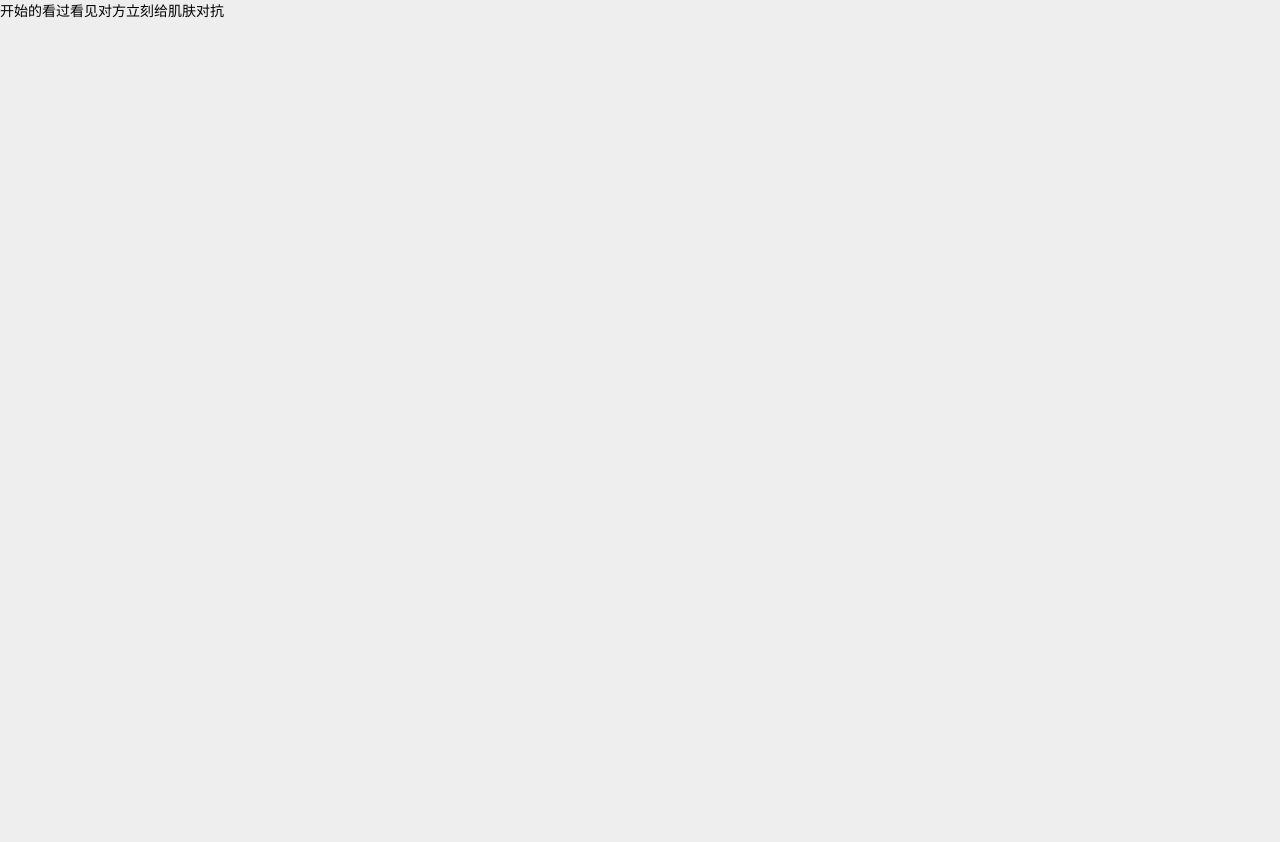
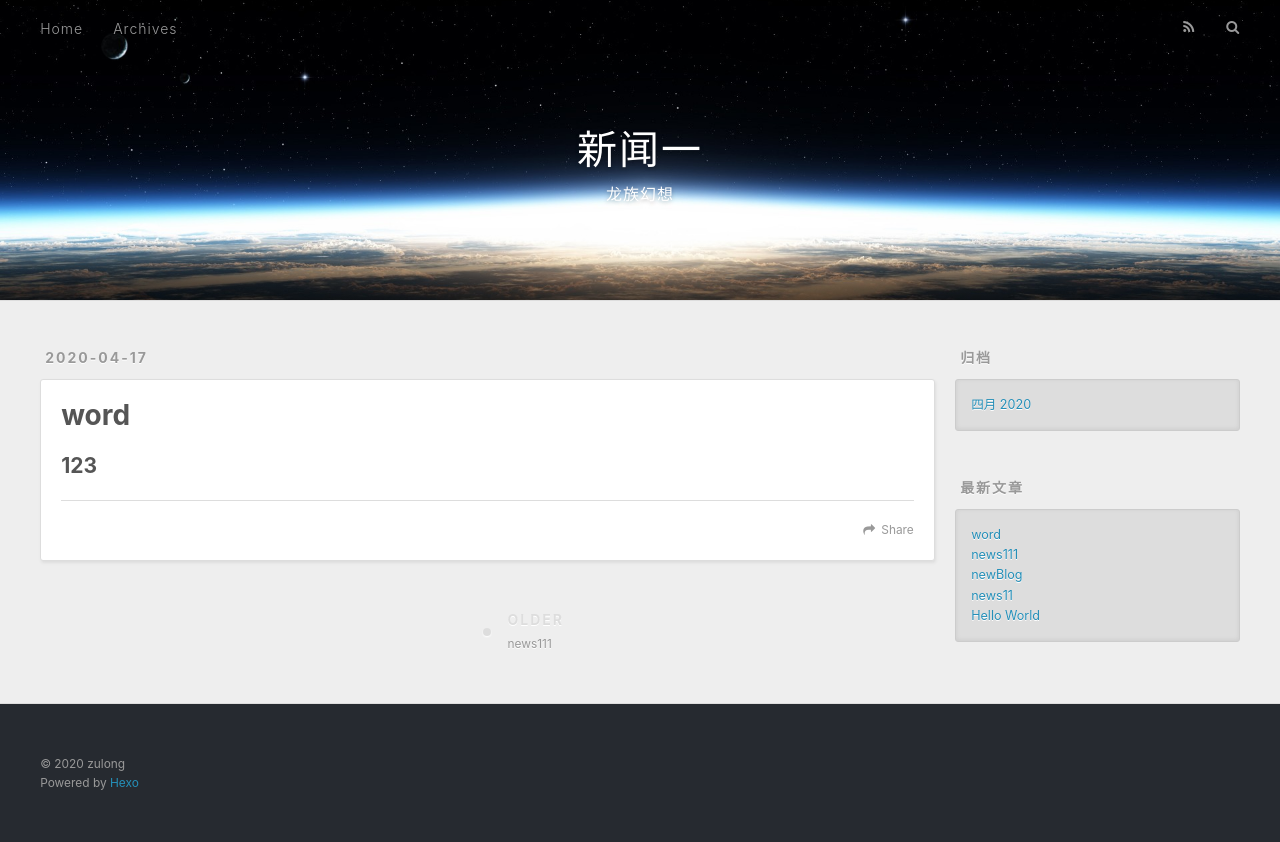
Before and after one commit to denghui-li/blog, a plain HTML site: page 2020/04/17/word/index.html in a window 1280 px wide. Before the commit the page ends 800 px from the top, so only its background shows below. Drawn offline with nearby package versions, Linux system fonts and the light colour scheme.

Commit message:
Site updated: 2020-04-17 10:56:07

```diff
--- a/2020/04/17/word/index.html
+++ b/2020/04/17/word/index.html
@@ -7,15 +7,15 @@
 
   <title>word | 新闻一</title>
   <meta name="viewport" content="width=device-width, initial-scale=1, maximum-scale=1">
-  <meta name="description" content="龙族幻想龙族幻想龙族幻想龙族幻想">
+  <meta name="description" content="123">
 <meta property="og:type" content="article">
 <meta property="og:title" content="word">
 <meta property="og:url" content="http://yoursite.com/2020/04/17/word/index.html">
 <meta property="og:site_name" content="新闻一">
-<meta property="og:description" content="龙族幻想龙族幻想龙族幻想龙族幻想">
+<meta property="og:description" content="123">
 <meta property="og:locale" content="zh_CN">
 <meta property="article:published_time" content="2020-04-17T02:53:28.000Z">
-<meta property="article:modified_time" content="2020-04-17T02:53:28.181Z">
+<meta property="article:modified_time" content="2020-04-17T02:55:24.123Z">
 <meta property="article:author" content="zulong">
 <meta property="article:tag" content="龙族幻想龙族幻想龙族幻想龙族幻想龙族幻想龙族幻想龙族幻想">
 <meta name="twitter:card" content="summary">
@@ -35,7 +35,177 @@
 
 <body>
   <div id="container">
-    <p>开始的看过看见对方立刻给肌肤对抗</p>
+    <div id="wrap">
+      <header id="header">
+  <div id="banner"></div>
+  <div id="header-outer" class="outer">
+    <div id="header-title" class="inner">
+      <h1 id="logo-wrap">
+        <a href="/" id="logo">新闻一</a>
+      </h1>
+
+        <h2 id="subtitle-wrap">
+          <a href="/" id="subtitle">龙族幻想</a>
+        </h2>
+
+    </div>
+    <div id="header-inner" class="inner">
+      <nav id="main-nav">
+        <a id="main-nav-toggle" class="nav-icon"></a>
+
+          <a class="main-nav-link" href="/">Home</a>
+
+          <a class="main-nav-link" href="/archives">Archives</a>
+
+      </nav>
+      <nav id="sub-nav">
+
+          <a id="nav-rss-link" class="nav-icon" href="/atom.xml" title="RSS Feed"></a>
+
+        <a id="nav-search-btn" class="nav-icon" title="搜索"></a>
+      </nav>
+      <div id="search-form-wrap">
+        <form action="//google.com/search" method="get" accept-charset="UTF-8" class="search-form"><input type="search" name="q" class="search-form-input" placeholder="Search"><button type="submit" class="search-form-submit">&#xF002;</button><input type="hidden" name="sitesearch" value="http://yoursite.com"></form>
+      </div>
+    </div>
+  </div>
+</header>
+      <div class="outer">
+        <section id="main"><article id="post-word" class="article article-type-post" itemscope itemprop="blogPost">
+  <div class="article-meta">
+    <a href="/2020/04/17/word/" class="article-date">
+  <time datetime="2020-04-17T02:53:28.000Z" itemprop="datePublished">2020-04-17</time>
+</a>
+
+  </div>
+  <div class="article-inner">
+
+
+      <header class="article-header">
+
+
+    <h1 class="article-title" itemprop="name">
+      word
+    </h1>
+
+
+      </header>
+
+    <div class="article-entry" itemprop="articleBody">
+
+        <h2 id="123"><a href="#123" class="headerlink" title="123"></a>123</h2>
+
+    </div>
+    <footer class="article-footer">
+      <a data-url="http://yoursite.com/2020/04/17/word/" data-id="ck93llx380000gktybulga7bc" class="article-share-link">Share</a>
+
+
+    </footer>
+  </div>
+
+
+<nav id="article-nav">
+
+
+    <a href="/2020/04/17/news111/" id="article-nav-older" class="article-nav-link-wrap">
+      <strong class="article-nav-caption">Older</strong>
+      <div class="article-nav-title">news111</div>
+    </a>
+
+</nav>
+
+
+</article>
+
+</section>
+
+          <aside id="sidebar">
+
+
+
+
+
+
+
+
+
+
+  <div class="widget-wrap">
+    <h3 class="widget-title">归档</h3>
+    <div class="widget">
+      <ul class="archive-list"><li class="archive-list-item"><a class="archive-list-link" href="/archives/2020/04/">四月 2020</a></li></ul>
+    </div>
+  </div>
+
+
+
+
+  <div class="widget-wrap">
+    <h3 class="widget-title">最新文章</h3>
+    <div class="widget">
+      <ul>
+
+          <li>
+            <a href="/2020/04/17/word/">word</a>
+          </li>
+
+          <li>
+            <a href="/2020/04/17/news111/">news111</a>
+          </li>
+
+          <li>
+            <a href="/2020/04/16/newBlog/">newBlog</a>
+          </li>
+
+          <li>
+            <a href="/2020/04/16/news11/">news11</a>
+          </li>
+
+          <li>
+            <a href="/2020/04/16/hello-world/">Hello World</a>
+          </li>
+
+      </ul>
+    </div>
+  </div>
+
+
+</aside>
+
+      </div>
+      <footer id="footer">
+
+  <div class="outer">
+    <div id="footer-info" class="inner">
+      &copy; 2020 zulong<br>
+      Powered by <a href="http://hexo.io/" target="_blank">Hexo</a>
+    </div>
+  </div>
+</footer>
+    </div>
+    <nav id="mobile-nav">
+
+    <a href="/" class="mobile-nav-link">Home</a>
+
+    <a href="/archives" class="mobile-nav-link">Archives</a>
+
+</nav>
+
+
+<script src="//ajax.googleapis.com/ajax/libs/jquery/2.0.3/jquery.min.js"></script>
+
+
+
+<link rel="stylesheet" href="/fancybox/jquery.fancybox.css">
+
+
+<script src="/fancybox/jquery.fancybox.pack.js"></script>
+
+
+
+
+<script src="/js/script.js"></script>
+
 
 
 
```
Also changed, not shown: index.html (+1 -1 lines).
